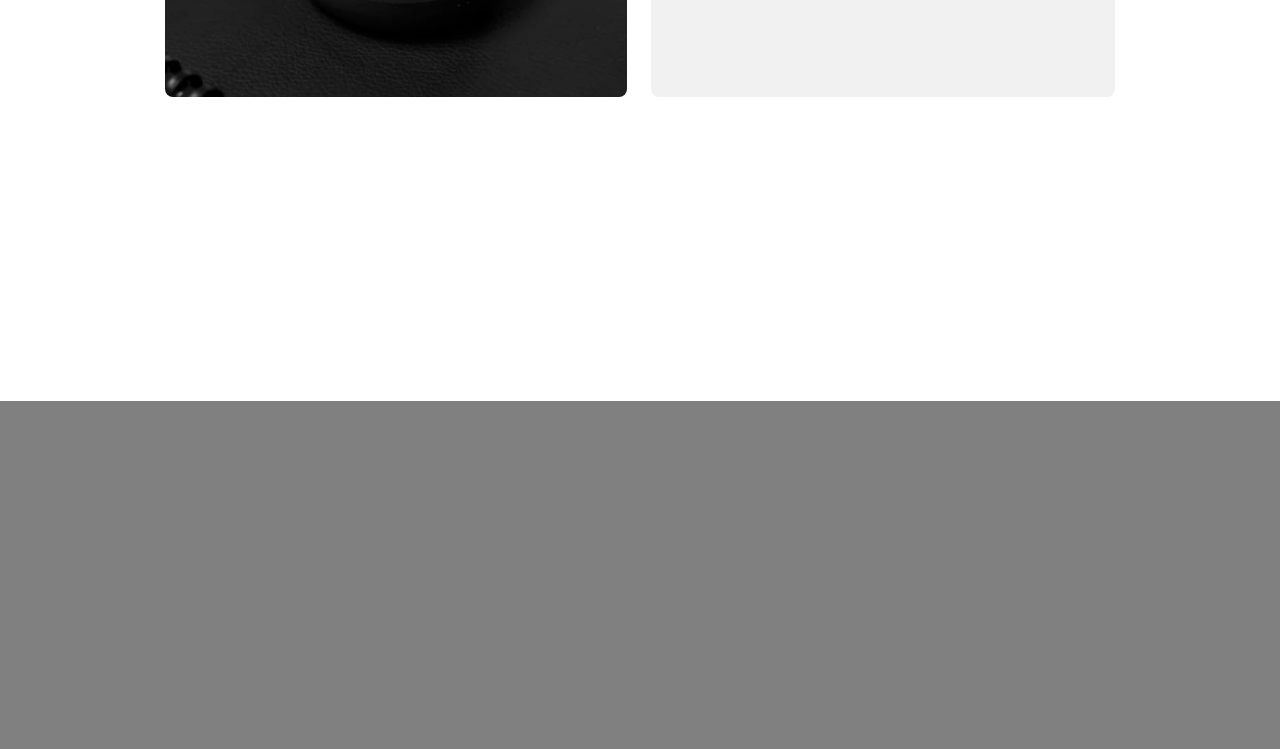
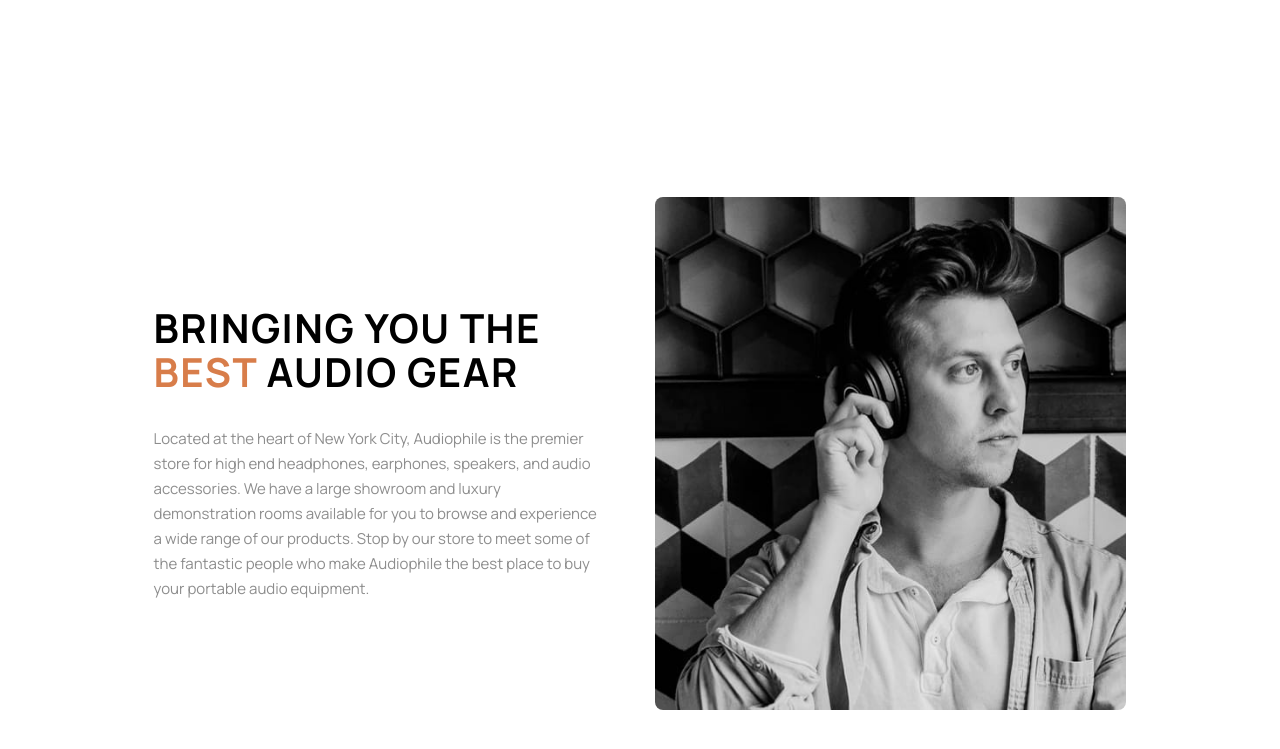
Before and after one commit to JoelPonce2006/ecommerce-practice, a plain HTML site: page index.html in a window 1280 px wide. Shown: the part 2239-2988 px from the top of the page. Before the commit the page ends 2640 px from the top, so only its background shows below. Drawn offline with Linux system fonts and the light colour scheme.

Commit message:
Agregar Seccion Publicidad 3

```diff
--- a/index.html
+++ b/index.html
@@ -146,6 +146,47 @@
           </div>
         </div>
       </section>
+
+      <section class="box-best-gear">
+        <div class="best-gear">
+          <div class="box-image-bg">
+            <img
+              class="image-best-gear"
+              src="./assets/shared/mobile/image-best-gear.jpg"
+              alt=""
+            />
+
+            <img
+              class="image-best-gear-tablet"
+              src="./assets/shared/tablet/image-best-gear.jpg"
+              alt=""
+            />
+
+            <img
+              class="image-best-gear-desktop"
+              src="./assets/shared/desktop/image-best-gear.jpg"
+              alt=""
+            />
+          </div>
+
+          <div class="text-best-gear">
+            <h2 class="title-bg">
+              Bringing you the <span class="span-best-gear">best</span> audio
+              gear
+            </h2>
+
+            <p class="paragraph-bg">
+              Located at the heart of New York City, Audiophile is the premier
+              store for high end headphones, earphones, speakers, and audio
+              accessories. We have a large showroom and luxury demonstration
+              rooms available for you to browse and experience a wide range of
+              our products. Stop by our store to meet some of the fantastic
+              people who make Audiophile the best place to buy your portable
+              audio equipment.
+            </p>
+          </div>
+        </div>
+      </section>
     </main>
 
     <footer></footer>
--- a/responsive.css
+++ b/responsive.css
@@ -28,6 +28,10 @@
     max-width: 349px;
   }
 
+  .box-products {
+    padding: 48px 40px;
+  }
+
   .pattern-circle {
     position: absolute;
     width: 944px;
@@ -48,7 +52,6 @@
     display: flex;
     flex-direction: row;
     gap: 24px;
-    height: 424px;
   }
 
   .product-yx1 {
@@ -78,9 +81,41 @@
     border-radius: 8px;
     object-fit: cover;
   }
+
+  .box-best-gear {
+    padding: 48px 40px;
+  }
+
+  .best-gear {
+    gap: 63px;
+  }
+
+  .image-best-gear {
+    display: none;
+  }
+
+  .image-best-gear-tablet {
+    display: block;
+    width: 100%;
+    height: 100%;
+    object-fit: cover;
+  }
+
+  .title-bg {
+    max-width: 573px;
+    font-size: 40px;
+    letter-spacing: 1.43px;
+  }
+
+  .paragraph-bg {
+    max-width: 573px;
+    font-size: 15px;
+    line-height: 25px;
+    color: #8d8d8d;
+  }
 }
 
-@media screen and (min-width: 1024px) {
+@media screen and (min-width: 1280px) {
   .container-img-banner {
     display: flex;
     justify-content: right;
@@ -108,7 +143,7 @@
 
   .box-products {
     background-color: white;
-    padding: 200px 165px;
+    padding: 100px 12%;
   }
 
   .box-products-two {
@@ -204,4 +239,54 @@
   .text-yx1 {
     padding: 0px 0px 0px 95px;
   }
+
+  .box-best-gear {
+    padding: 100px 12%;
+  }
+
+  .best-gear {
+    flex-direction: row-reverse;
+    align-items: center;
+    text-align: center;
+    gap: 30px;
+    max-width: 100%;
+  }
+
+  .box-image-bg {
+    height: 100%;
+  }
+
+  .image-best-gear {
+    display: none;
+  }
+
+  .image-best-gear-tablet {
+    display: none;
+  }
+
+  .image-best-gear-desktop {
+    display: block;
+    width: 100%;
+    height: 100%;
+    object-fit: cover;
+  }
+
+  .text-best-gear {
+    display: flex;
+    flex-direction: column;
+    align-items: start;
+    text-align: left;
+    width: 100%;
+  }
+
+  .title-bg {
+    max-width: 445px;
+    font-size: 40px;
+    letter-spacing: 1.43px;
+    line-height: 44px;
+  }
+
+  .paragraph-bg {
+    max-width: 445px;
+  }
 }
--- a/style.css
+++ b/style.css
@@ -6,7 +6,7 @@
 }
 
 body {
-  background-color: gray;
+  background-color: white;
 }
 
 .container-img-banner {
@@ -230,7 +230,6 @@
   display: flex;
   flex-direction: column;
   gap: 24px;
-  height: 424px;
 }
 
 .product-yx1 {
@@ -264,3 +263,64 @@
   font-size: 26px;
   letter-spacing: 2px;
 }
+
+.box-best-gear {
+  padding: 60px 24px;
+}
+
+.best-gear {
+  display: flex;
+  flex-direction: column;
+  align-items: center;
+  text-align: center;
+  gap: 40px;
+  max-width: 100%;
+}
+
+.box-image-bg {
+  width: 100%;
+  height: 300px;
+  border-radius: 8px;
+  overflow: hidden;
+}
+
+.image-best-gear {
+  width: 100%;
+  height: 100%;
+  object-fit: cover;
+}
+
+.image-best-gear-tablet {
+  display: none;
+}
+
+.image-best-gear-desktop {
+  display: none;
+}
+
+.text-best-gear {
+  display: flex;
+  flex-direction: column;
+  align-items: center;
+  gap: 32px;
+  max-width: 100%;
+}
+
+.title-bg {
+  width: 100%;
+  text-transform: uppercase;
+  font-weight: bold;
+  font-size: 28px;
+  letter-spacing: 1px;
+}
+
+.span-best-gear {
+  color: #d87d4a;
+}
+
+.paragraph-bg {
+  width: 100%;
+  font-size: 15px;
+  line-height: 25px;
+  color: #8d8d8d;
+}
```
